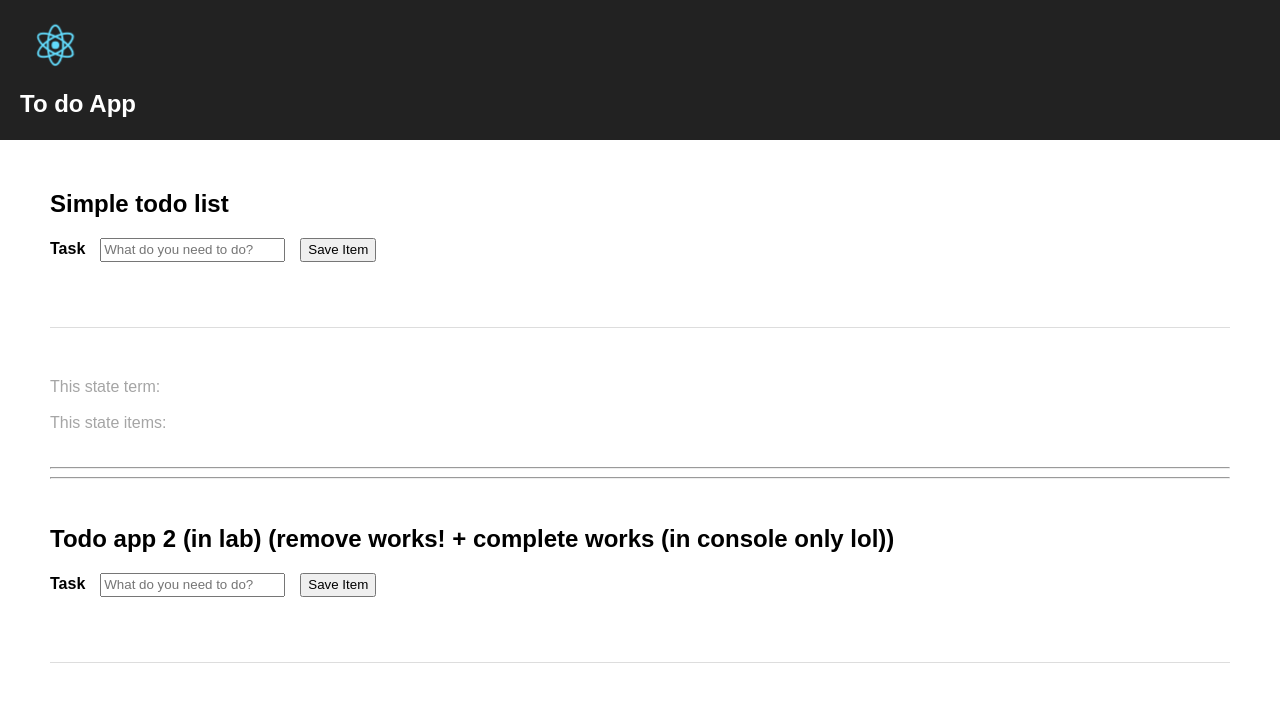
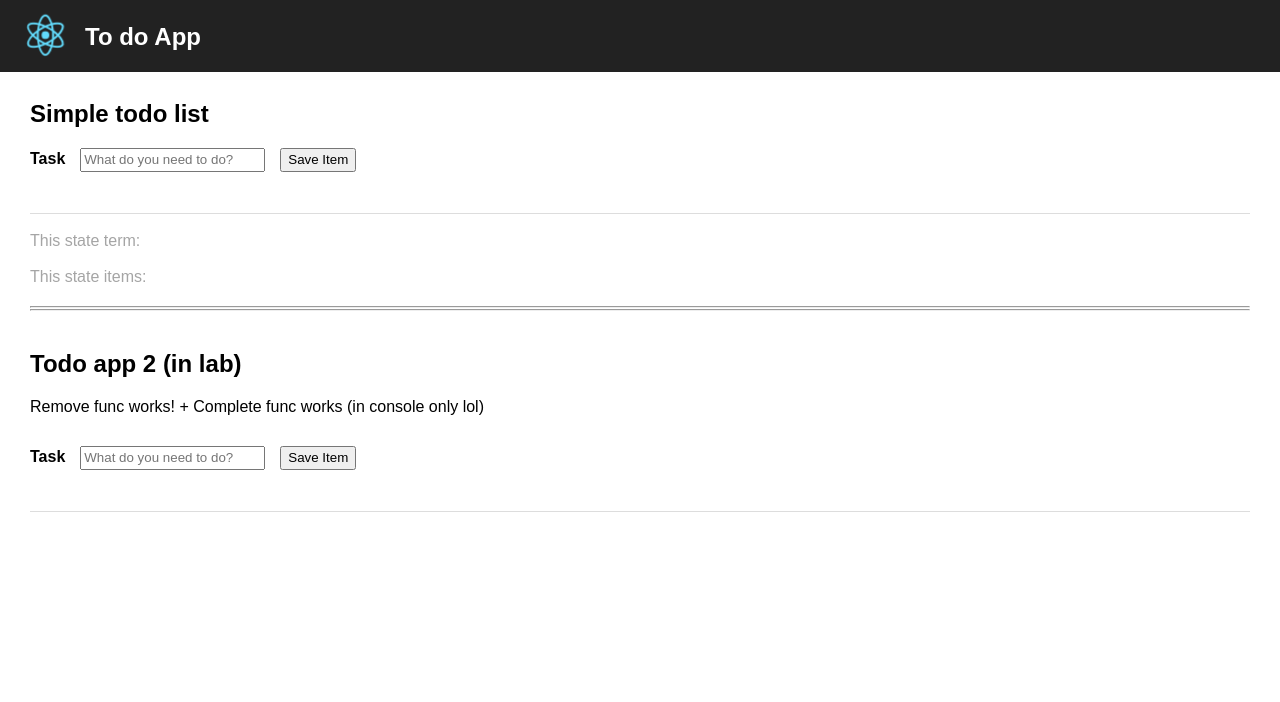
Before and after one commit to Nattasak/todo-react, a React (Create React App) app: page / in a window 1280 px wide. Shown: the top 702 px of the page. Built offline with nearby package versions, Linux system fonts and the light colour scheme.

Commit message:
improve styles

```diff
--- a/public/index.html
+++ b/public/index.html
@@ -19,7 +19,7 @@
       work correctly both with client-side routing and a non-root public URL.
       Learn how to configure a non-root public URL by running `npm run build`.
     -->
-    <title>React App</title>
+    <title>To-Do App in React</title>
   </head>
   <body>
     <noscript>
--- a/src/App.css
+++ b/src/App.css
@@ -9,13 +9,25 @@
 
 .App-header {
   background-color: #222;
-  height: 100px;
-  padding: 20px;
+  height: 52px;
+  padding: 10px;
   color: white;
+  position: relative;
+}
+
+.App-header h1 {
+  position: absolute;
+  top: 7px;
+  left: 85px;
 }
 
 .App-title {
   font-size: 1.5em;
+}
+
+.App-title a {
+  color: #fff;
+  text-decoration: none;
 }
 
 .App-intro {
@@ -28,12 +40,23 @@
 }
 
 .Todo-container {
-  margin: 50px;
+  margin: 28px 30px;
 }
 
-.Todo-app,
+.Todo-container hr {
+  margin: 1px 0;
+}
+
+.Todo-container .sometxt {
+  margin-bottom: 30px;
+}
+
+.Todo-app {
+  margin-bottom: 20px;
+}
+
 .Todo-app form {
-  margin-bottom: 35px;
+  margin-bottom: 25px;
 }
 
 .Todo-app span {
@@ -52,8 +75,8 @@
 
 .Todo-app ul {
   list-style: none;
-  margin: 0 0 50px 0;
-  padding: 0 0 30px 0;
+  margin: 0 0 18px 0;
+  padding: 0 0 16px 0;
   border-bottom: 1px solid #ddd;
 }
 
--- a/src/App.js
+++ b/src/App.js
@@ -10,13 +10,14 @@ class App extends Component {
       <div className="App">
         <header className="App-header">
           <img src={logo} className="App-logo" alt="logo" />
-          <h1 className="App-title">To do App</h1>
+          <h1 className="App-title"><a href="/">To do App</a></h1>
         </header>
         <div className="Todo-container">
           <h2>Simple todo list</h2>
           <TodoApp />
           <hr /><hr /><br />
-          <h2>Todo app 2 (in lab) (remove works! + complete works (in console only lol))</h2>
+          <h2>Todo app 2 (in lab)</h2>
+          <p className="sometxt">Remove func works! + Complete func works (in console only lol)</p>
           <TodoApp2 />
         </div>
       </div>
```
